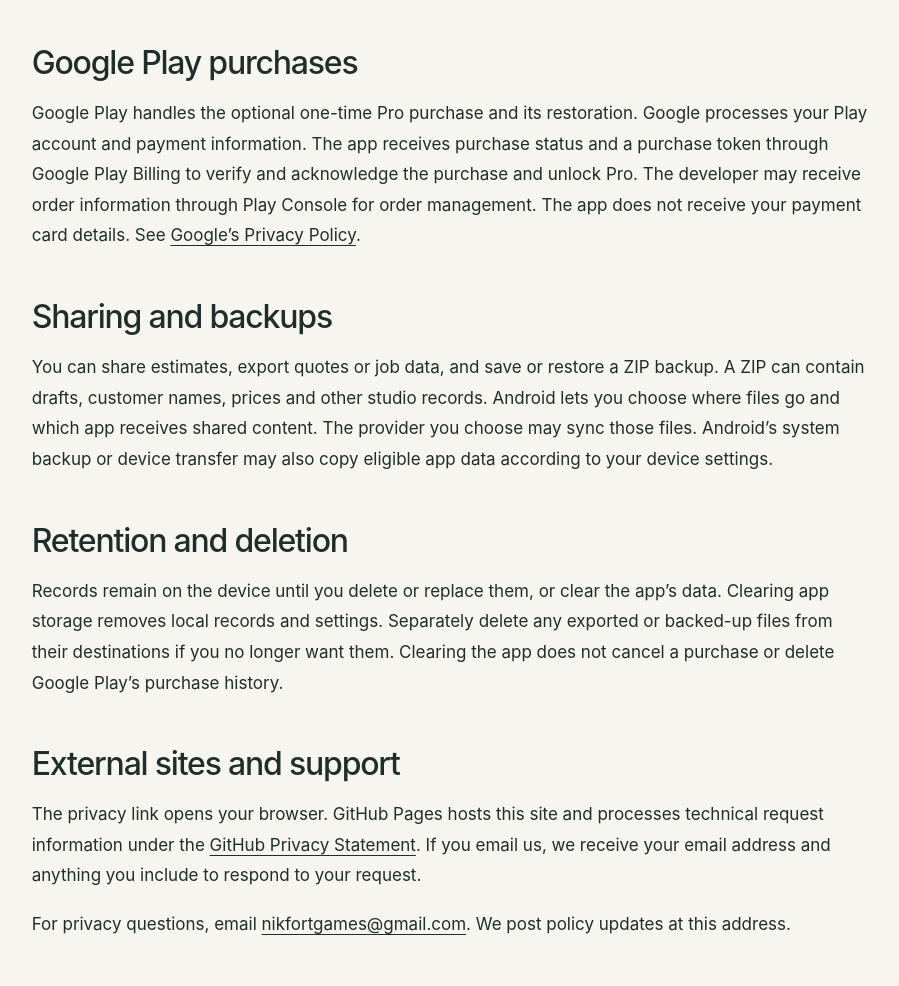
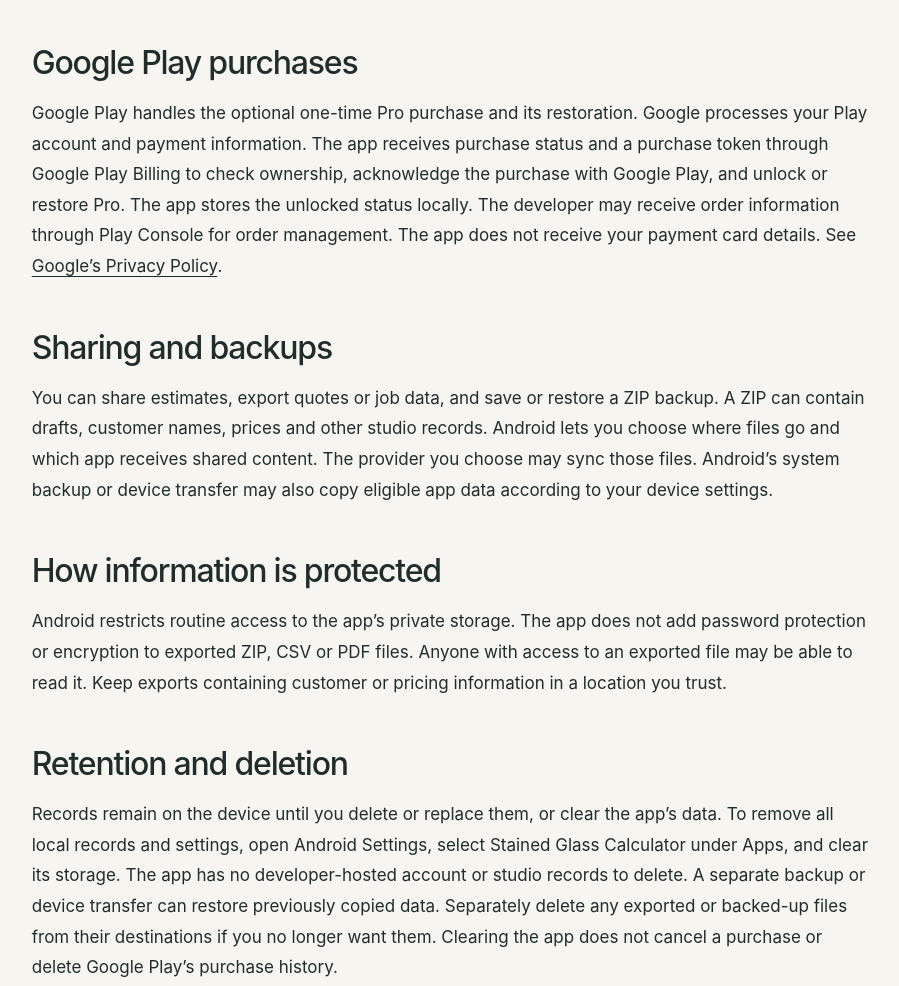
Before and after one commit to alexkopareiko/nikfort-policies, a plain HTML site: page docs/stained-glass-calculator/privacy/index.html in a window 1280 px wide. Shown: the part 777-1763 px from the top of the page, without its empty margins (190-1089 px from the left). Drawn offline with Linux system fonts and the light colour scheme.

Commit message:
Clarify Stained Glass Calculator data protection and retention

```diff
--- a/docs/stained-glass-calculator/privacy/index.html
+++ b/docs/stained-glass-calculator/privacy/index.html
@@ -18,13 +18,15 @@
     <h2>Information stored on your device</h2>
     <p>The app keeps projects, unfinished drafts, estimates, settings, glass inventory, customer names and quote details, and job costs and revenue in its private Android storage. You do not need an app account. The developer does not operate a server that receives these records. The app includes no advertising or analytics SDK.</p>
     <h2>Google Play purchases</h2>
-    <p>Google Play handles the optional one-time Pro purchase and its restoration. Google processes your Play account and payment information. The app receives purchase status and a purchase token through Google Play Billing to verify and acknowledge the purchase and unlock Pro. The developer may receive order information through Play Console for order management. The app does not receive your payment card details. See <a href="https://policies.google.com/privacy">Google’s Privacy Policy</a>.</p>
+    <p>Google Play handles the optional one-time Pro purchase and its restoration. Google processes your Play account and payment information. The app receives purchase status and a purchase token through Google Play Billing to check ownership, acknowledge the purchase with Google Play, and unlock or restore Pro. The app stores the unlocked status locally. The developer may receive order information through Play Console for order management. The app does not receive your payment card details. See <a href="https://policies.google.com/privacy">Google’s Privacy Policy</a>.</p>
     <h2>Sharing and backups</h2>
     <p>You can share estimates, export quotes or job data, and save or restore a ZIP backup. A ZIP can contain drafts, customer names, prices and other studio records. Android lets you choose where files go and which app receives shared content. The provider you choose may sync those files. Android’s system backup or device transfer may also copy eligible app data according to your device settings.</p>
+    <h2>How information is protected</h2>
+    <p>Android restricts routine access to the app’s private storage. The app does not add password protection or encryption to exported ZIP, CSV or PDF files. Anyone with access to an exported file may be able to read it. Keep exports containing customer or pricing information in a location you trust.</p>
     <h2>Retention and deletion</h2>
-    <p>Records remain on the device until you delete or replace them, or clear the app’s data. Clearing app storage removes local records and settings. Separately delete any exported or backed-up files from their destinations if you no longer want them. Clearing the app does not cancel a purchase or delete Google Play’s purchase history.</p>
+    <p>Records remain on the device until you delete or replace them, or clear the app’s data. To remove all local records and settings, open Android Settings, select Stained Glass Calculator under Apps, and clear its storage. The app has no developer-hosted account or studio records to delete. A separate backup or device transfer can restore previously copied data. Separately delete any exported or backed-up files from their destinations if you no longer want them. Clearing the app does not cancel a purchase or delete Google Play’s purchase history.</p>
     <h2>External sites and support</h2>
-    <p>The privacy link opens your browser. GitHub Pages hosts this site and processes technical request information under the <a href="https://docs.github.com/en/site-policy/privacy-policies/github-general-privacy-statement">GitHub Privacy Statement</a>. If you email us, we receive your email address and anything you include to respond to your request.</p>
+    <p>The privacy link opens your browser. GitHub Pages hosts this site and processes technical request information under the <a href="https://docs.github.com/en/site-policy/privacy-policies/github-general-privacy-statement">GitHub Privacy Statement</a>. If you email us, we receive your email address and anything you include to respond to your request. We keep support correspondence only as long as needed to handle, document or follow up on the request, or as required by law. You can use the same contact to request deletion of your correspondence.</p>
     <p>For privacy questions, email <a href="mailto:nikfortgames@gmail.com">nikfortgames@gmail.com</a>. We post policy updates at this address.</p>
   </article></main>
   <footer><div class="wrap"><p>© 2026 Nikfort Games · OLEKSANDR KOPAREIKO</p><p><a href="../../support/">Support &amp; privacy contact</a></p></div></footer>
--- a/maintenance/apps.json
+++ b/maintenance/apps.json
@@ -38,7 +38,8 @@
       "effectiveDate": "2026-11-20",
       "updatedDate": "2026-11-20",
       "installedAppLinkVerified": false,
-      "playConsolePolicyFieldVerified": false
+      "playConsolePolicyFieldVerified": false,
+      "appSourceReviewed": "d644d696df09abebdc9c91ce033900bbbdcf319e"
     }
   ]
 }
```
